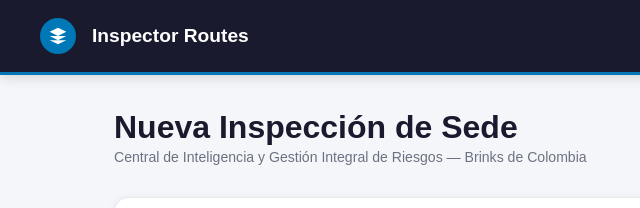
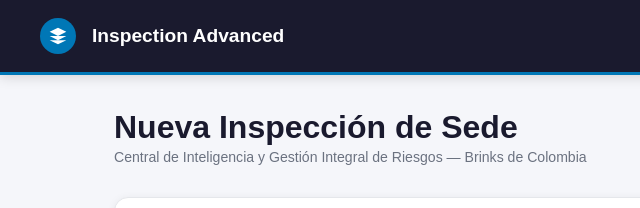
Before and after one commit to RoyerSMG/brkinspection, a plain HTML site: page inspSedeV1.html in a window 1280 px wide. Shown: the top 208 px of the page, 0-640 px from the left. Drawn offline with Linux system fonts and the light colour scheme.

Commit message:
update nombre pagina en sedes

```diff
--- a/inspSedeV1.html
+++ b/inspSedeV1.html
@@ -13,7 +13,7 @@
         <div class="logo-dot">
             <svg viewBox="0 0 24 24"><path d="M12 2L2 7l10 5 10-5-10-5zM2 17l10 5 10-5M2 12l10 5 10-5"/></svg>
         </div>
-        <h1>Inspector Routes</h1>
+        <h1>Inspection Advanced</h1>
         <nav class="header-nav">
             <a href="inspBlindadoV3.html" class="nav-btn">Rutas</a>
             <a href="inspSedeV1.html" class="nav-btn active">Sedes</a>
```
